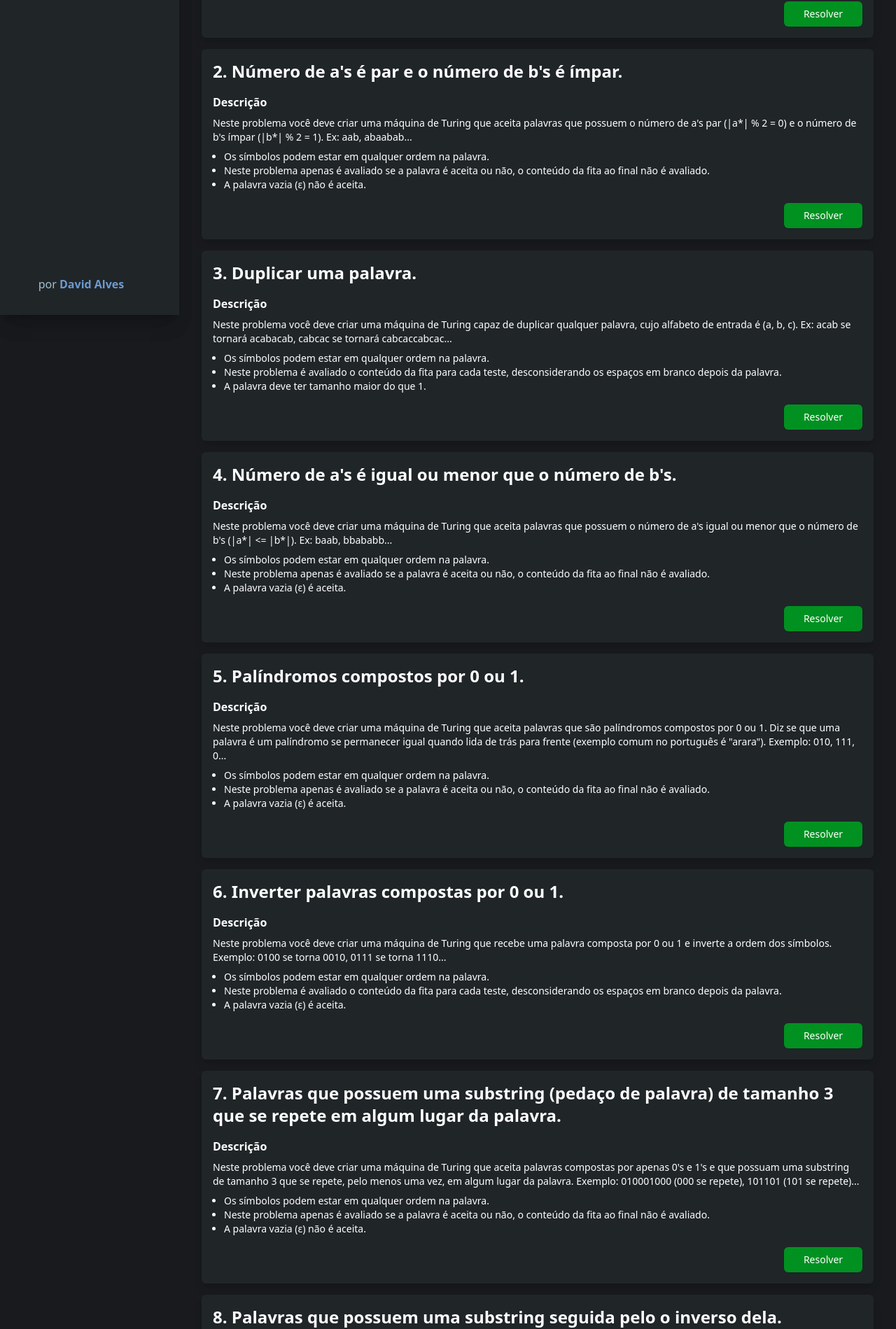
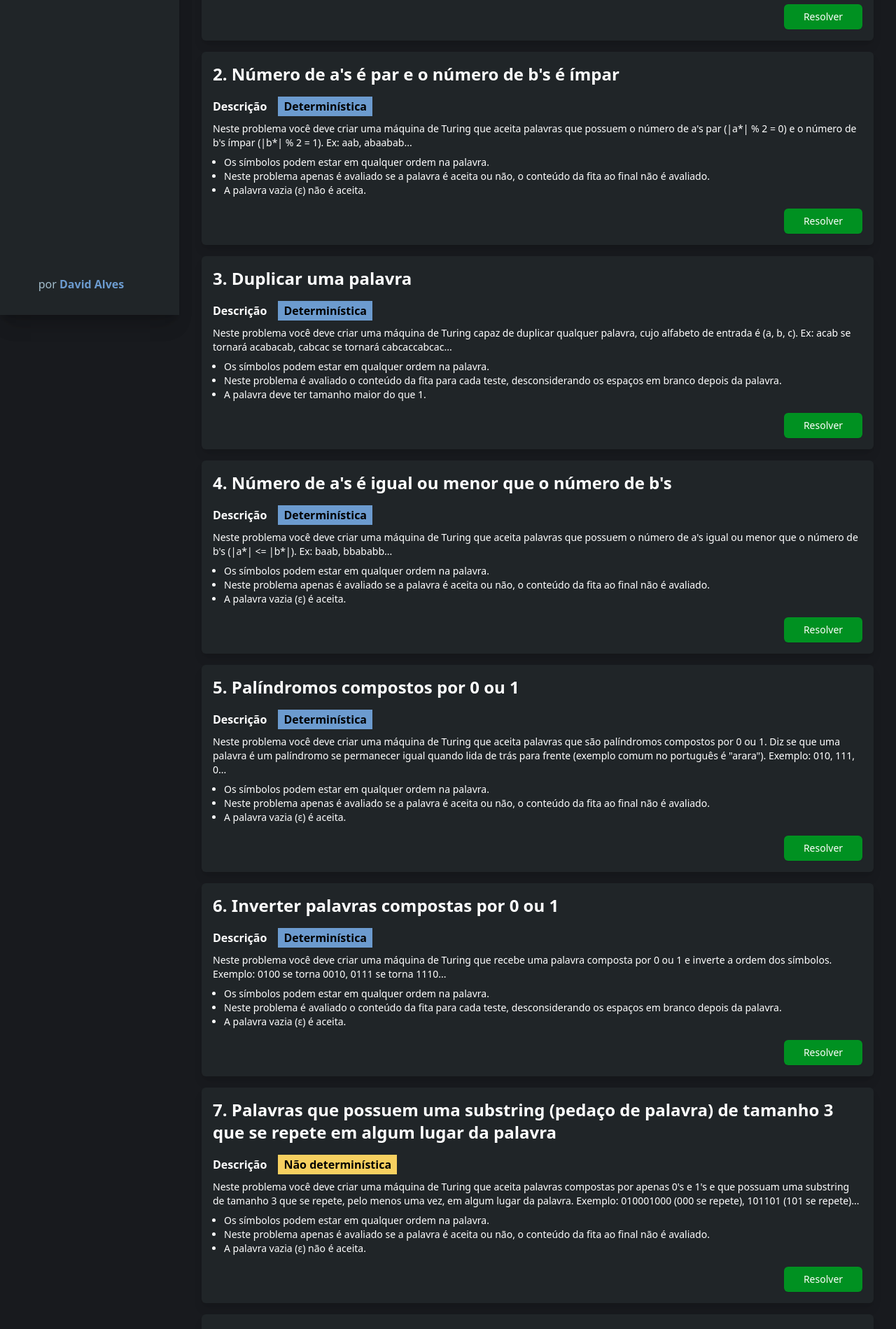
Before and after one commit to dev-david-alves/turing-station, a React (Vite) app: page /turing-station/teste-de-conhecimento in a window 1280 px wide. Shown: the part 350-2249 px from the top of the page at 70% size. Built offline with nearby package versions, Linux system fonts and the light colour scheme; some icons are missing; the HTML template or start-up script is replaced by a standard one.

Commit message:
Update questions view and content.

```diff
--- a/src/pages/question.jsx
+++ b/src/pages/question.jsx
@@ -9,6 +9,7 @@ import { Button } from "../components/Button";
 import { MTNDTM } from "../p5-turing-machines/classes/simulation/multitape-nondeterministic";
 import { cn } from "../utils/cn";
 import { ErrorToast, SuccessToast } from "../components/Toast";
+import { texMap } from "../p5-turing-machines/utils/getTexMaps";
 
 const createTM = ({ data }) => {
   let q = new Set(data.states.map((state) => state.id));
@@ -63,7 +64,18 @@ const createTM = ({ data }) => {
   return new MTNDTM(q, sigma, gamma, delta, startState, finalStates, data.numTapes);
 };
 
-function TestCase({ testCase, answer, showTestIcons }) {
+function TestCase({ testCase, answer, showTestIcons, tapeInTheEnd = [] }) {
+  const [tapes, setTapes] = useState([]);
+
+  useEffect(() => {
+    let aux = "";
+    tapeInTheEnd.forEach((tape) => {
+      aux += tape === texMap["\\Blank"] ? "ε" : tape;
+    });
+
+    setTapes(aux);
+  }, [tapeInTheEnd]);
+
   return (
     <li className="flex w-full items-center justify-between gap-2">
       {showTestIcons ? (
@@ -76,27 +88,36 @@ function TestCase({ testCase, answer, showTestIcons }) {
         </>
       ) : null}
 
-      <p className="w-full max-w-full truncate rounded-md bg-darkenBlue px-4 py-2 font-semibold text-white">
+      <p
+        className={cn(
+          "h-10 w-full max-w-full truncate rounded-md bg-darkenBlue px-4 py-2 font-semibold text-white",
+          typeof testCase.output !== "boolean" && "w-[calc(100%/3)]",
+        )}
+      >
         {testCase.input}
       </p>
-      {/* <p
+
+      {typeof testCase.output !== "boolean" && (
+        <>
+          <p
             className={cn(
-          "w-full max-w-28 truncate rounded-md bg-darkenBlue px-6 py-2 text-center font-semibold text-white",
-          answer && "text-lightGreen",
-          !answer && "text-lightDanger",
+              "h-10 w-[calc(100%/3)] truncate rounded-md bg-darkenBlue px-4 py-2 font-semibold text-white",
+              tapes === testCase.output && "text-lightGreen",
+              tapes !== testCase.output && "text-lightDanger",
             )}
           >
-        {answer ? "Aceita" : "Rejeita"}
-      </p> */}
-      {/* <p
+            {tapes}
+          </p>
+          <p
             className={cn(
-          "w-[calc(100%/3)] rounded-md bg-darkenBlue px-4 py-2 font-semibold text-white",
+              "h-10 w-[calc(100%/3)] truncate rounded-md bg-darkenBlue px-4 py-2 font-semibold text-white",
               testCase.output && "text-lightGreen",
-          !testCase.output && "text-lightDanger",
             )}
           >
-        {testCase.output ? "Aceita" : "Rejeita"}
-      </p> */}
+            {testCase.output}
+          </p>{" "}
+        </>
+      )}
     </li>
   );
 }
@@ -120,6 +141,7 @@ function Question() {
   const [showTestIcons, setShowTestIcons] = useState(false);
   const [showCasesMessage, setShowCasesMessage] = useState(false);
   const [tm, setTM] = useState(null);
+  const [tapeInTheEnd, setTapeInTheEnd] = useState([]);
 
   const handleCheckAnswer = () => {
     setShowTestIcons(true);
@@ -131,12 +153,30 @@ function Question() {
     let testCases = question.testCases.map((testCase) => {
       tm.setComputedWord(testCase.input);
       let { accepted } = tm.fastForward();
+
+      let aux = [];
+      tm.branchs.forEach((branch) => {
+        branch[1].forEach((tape) => {
+          aux.push(tape.getTape().join(""));
+        });
+      });
+      setTapeInTheEnd(aux);
+
       return accepted;
     });
 
     let hiddenTestCases = question.hiddenTestCases.map((testCase) => {
       tm.setComputedWord(testCase.input);
       let { accepted } = tm.fastForward();
+
+      let aux = [];
+      tm.branchs.forEach((branch) => {
+        branch[1].forEach((tape) => {
+          aux.push(tape.getTape().join(""));
+        });
+      });
+      setTapeInTheEnd(aux);
+
       return accepted;
     });
 
@@ -162,6 +202,7 @@ function Question() {
     });
 
     setSimulatorInfo(backup);
+
     setAnswers({
       testCases,
       numTestCasesPassed: testPassed.length,
@@ -194,7 +235,23 @@ function Question() {
           </span>
         </div>
         <div className="flex w-full flex-col gap-2">
+          <div className="flex items-center gap-4">
             <p className="text-md font-semibold text-white">Descrição</p>
+            <div
+              className={cn(
+                "truncate px-2 py-0.5 font-semibold",
+                data.tm_variant === "tm" && "bg-secondaryBlue",
+                data.tm_variant === "ndtm" && "bg-warning",
+                data.tm_variant === "mttm" && "bg-purpleMedium text-white",
+              )}
+            >
+              {data.tm_variant === "tm"
+                ? "Determinística"
+                : data.tm_variant === "ndtm"
+                  ? "Não determinística"
+                  : "Multifitas"}
+            </div>
+          </div>
           <p className="text-sm text-white">{question.description}</p>
           <ul className="w-full px-4 text-white">
             {question.descriptionItems.map((item, index) => (
@@ -231,10 +288,24 @@ function Question() {
                 `${answers.numTestCasesPassed + answers.numHiddenTestCasesPassed}/${question.testCases.length + question.hiddenTestCases.length} casos de teste`}
             </p>
           </div>
-          <div className="flex items-center justify-between gap-2">
-            <p className="w-full text-left font-semibold text-darkVariant">Palavras</p>
-            {/* <p className="w-28 text-left font-semibold text-darkVariant">Resultados</p> */}
-            {/* <p className="w-[calc(100%/3)] text-left font-semibold text-darkVariant">Resultados esperados</p> */}
+          <div className={cn("flex items-center justify-between gap-2", showTestIcons && "ml-10")}>
+            <p
+              className={cn(
+                "text-left font-semibold text-darkVariant",
+                question && question.testCases && typeof question.testCases[0].output !== "boolean"
+                  ? "w-[calc(100%/3)]"
+                  : "w-full",
+              )}
+            >
+              Palavras
+            </p>
+
+            {question && question.testCases && typeof question.testCases[0].output !== "boolean" ? (
+              <>
+                <p className="w-[calc(100%/3)] text-left font-semibold text-darkVariant">Resultados</p>
+                <p className="w-[calc(100%/3)] text-left font-semibold text-darkVariant">Resultados esperados</p>
+              </>
+            ) : null}
           </div>
           <ul className="flex w-full list-disc flex-col gap-2 text-white">
             {question.testCases.map((testCase, index) => (
@@ -243,6 +314,7 @@ function Question() {
                 testCase={testCase}
                 answer={answers ? answers.testCases[index] : null}
                 showTestIcons={showTestIcons}
+                tapeInTheEnd={tapeInTheEnd}
               />
             ))}
           </ul>
--- a/src/pages/viewQuestions.jsx
+++ b/src/pages/viewQuestions.jsx
@@ -4,8 +4,9 @@ import { Button } from "../components/Button";
 import { useQuestionSimulator } from "../providers/question";
 import { useSearchParams } from "react-router-dom";
 import NoData from "/assets/no-data.svg";
+import { cn } from "../utils/cn";
 
-const QuestionSection = ({ currentQuestion, question, questionId }) => {
+const QuestionSection = ({ currentQuestion, question, questionId, tmVariant }) => {
   const navigate = useNavigate();
 
   return (
@@ -14,7 +15,19 @@ const QuestionSection = ({ currentQuestion, question, questionId }) => {
         {currentQuestion}. {question.title}
       </h2>
       <div className="flex w-full flex-col gap-2">
-        <p className="text-md font-semibold text-white">Descrição</p>
+        <div className="flex items-center gap-4">
+          <p className="text-md font-semibold text-white">Descrição</p>
+          <div
+            className={cn(
+              "truncate px-2 py-0.5 font-semibold",
+              tmVariant === "tm" && "bg-secondaryBlue",
+              tmVariant === "ndtm" && "bg-warning",
+              tmVariant === "mttm" && "bg-purpleMedium text-white",
+            )}
+          >
+            {tmVariant === "tm" ? "Determinística" : tmVariant === "ndtm" ? "Não determinística" : "Multifitas"}
+          </div>
+        </div>
         <p className="text-sm text-white">{question.description}</p>
         <ul className="w-full px-4 text-white">
           {question.descriptionItems.map((item, index) => (
@@ -69,7 +82,13 @@ function ViewQuestion() {
       {finalData.length > 0 ? (
         <>
           {finalData.map((item, index) => (
-            <QuestionSection key={index} currentQuestion={index + 1} question={item.question} questionId={item.id} />
+            <QuestionSection
+              key={index}
+              currentQuestion={index + 1}
+              question={item.question}
+              questionId={item.id}
+              tmVariant={item.tm_variant}
+            />
           ))}
         </>
       ) : (
--- a/src/providers/question.jsx
+++ b/src/providers/question.jsx
@@ -29,7 +29,7 @@ const QuestionSimulatorProvider = ({ children }) => {
       },
       question: {
         solved: false,
-        title: "Número de a's é igual ao dobro do número de b's.",
+        title: "Número de a's é igual ao dobro do número de b's",
         description:
           "Neste problema você deve criar uma máquina de Turing que aceita palavras que possuem o número de a's igual ao dobro do número de b's. Ex: aab, aaaabb...",
         descriptionItems: [
@@ -70,7 +70,7 @@ const QuestionSimulatorProvider = ({ children }) => {
     // Done
     {
       id: "P4vt2KLWxiXdhNp9UvWe",
-      name: "Número de a's é par e o número de b's é ímpar.",
+      name: "Número de a's é par e o número de b's é ímpar",
       open: true,
       fullScreen: false,
       focused: true,
@@ -81,7 +81,7 @@ const QuestionSimulatorProvider = ({ children }) => {
       bottomDrawerOpen: false,
       stayOption: true,
       data: {
-        name: "Número de a's é par e o número de b's é ímpar.",
+        name: "Número de a's é par e o número de b's é ímpar",
         canvasScale: 1,
         variant: "tm",
         numTapes: 1,
@@ -92,7 +92,7 @@ const QuestionSimulatorProvider = ({ children }) => {
       },
       question: {
         solved: false,
-        title: "Número de a's é par e o número de b's é ímpar.",
+        title: "Número de a's é par e o número de b's é ímpar",
         description:
           "Neste problema você deve criar uma máquina de Turing que aceita palavras que possuem o número de a's par (|a*| % 2 = 0) e o número de b's ímpar (|b*| % 2 = 1). Ex: aab, abaabab...",
         descriptionItems: [
@@ -137,7 +137,7 @@ const QuestionSimulatorProvider = ({ children }) => {
     // Done
     {
       id: "y7RvIp5P8eCsGvgXM6mj",
-      name: "Duplicar uma palavra.",
+      name: "Duplicar uma palavra",
       open: true,
       fullScreen: false,
       focused: true,
@@ -148,7 +148,7 @@ const QuestionSimulatorProvider = ({ children }) => {
       bottomDrawerOpen: false,
       stayOption: true,
       data: {
-        name: "Duplicar uma palavra.",
+        name: "Duplicar uma palavra",
         canvasScale: 1,
         variant: "tm",
         numTapes: 1,
@@ -159,7 +159,7 @@ const QuestionSimulatorProvider = ({ children }) => {
       },
       question: {
         solved: false,
-        title: "Duplicar uma palavra.",
+        title: "Duplicar uma palavra",
         description:
           "Neste problema você deve criar uma máquina de Turing capaz de duplicar qualquer palavra, cujo alfabeto de entrada é (a, b, c). Ex: acab se tornará acabacab, cabcac se tornará cabcaccabcac...",
         descriptionItems: [
@@ -200,7 +200,7 @@ const QuestionSimulatorProvider = ({ children }) => {
     // Done
     {
       id: "K7hzz66zXgWitSHmu9uu",
-      name: "Número de a's é igual ou menor que o número de b's.",
+      name: "Número de a's é igual ou menor que o número de b's",
       open: true,
       fullScreen: false,
       focused: true,
@@ -211,7 +211,7 @@ const QuestionSimulatorProvider = ({ children }) => {
       bottomDrawerOpen: false,
       stayOption: true,
       data: {
-        name: "Número de a's é igual ou menor que o número de b's.",
+        name: "Número de a's é igual ou menor que o número de b's",
         canvasScale: 1,
         variant: "tm",
         numTapes: 1,
@@ -222,7 +222,7 @@ const QuestionSimulatorProvider = ({ children }) => {
       },
       question: {
         solved: false,
-        title: "Número de a's é igual ou menor que o número de b's.",
+        title: "Número de a's é igual ou menor que o número de b's",
         description:
           "Neste problema você deve criar uma máquina de Turing que aceita palavras que possuem o número de a's igual ou menor que o número de b's (|a*| <= |b*|). Ex: baab, bbababb...",
         descriptionItems: [
@@ -271,7 +271,7 @@ const QuestionSimulatorProvider = ({ children }) => {
     // Done
     {
       id: "E0BndlSHCPRyzTqNZT5d",
-      name: "Palíndromos compostos por 0 ou 1.",
+      name: "Palíndromos compostos por 0 ou 1",
       open: true,
       fullScreen: false,
       focused: true,
@@ -282,7 +282,7 @@ const QuestionSimulatorProvider = ({ children }) => {
       bottomDrawerOpen: false,
       stayOption: true,
       data: {
-        name: "Palíndromos compostos por 0 ou 1.",
+        name: "Palíndromos compostos por 0 ou 1",
         canvasScale: 1,
         variant: "tm",
         numTapes: 1,
@@ -293,7 +293,7 @@ const QuestionSimulatorProvider = ({ children }) => {
       },
       question: {
         solved: false,
-        title: "Palíndromos compostos por 0 ou 1.",
+        title: "Palíndromos compostos por 0 ou 1",
         description:
           'Neste problema você deve criar uma máquina de Turing que aceita palavras que são palíndromos compostos por 0 ou 1. Diz se que uma palavra é um palíndromo se permanecer igual quando lida de trás para frente (exemplo comum no português é "arara"). Exemplo: 010, 111, 0...',
         descriptionItems: [
@@ -342,7 +342,7 @@ const QuestionSimulatorProvider = ({ children }) => {
     // Done
     {
       id: "WvABF6EkLmOwKKUpfIWI",
-      name: "Inverter palavras compostas por 0 ou 1.",
+      name: "Inverter palavras compostas por 0 ou 1",
       open: true,
       fullScreen: false,
       focused: true,
@@ -353,7 +353,7 @@ const QuestionSimulatorProvider = ({ children }) => {
       bottomDrawerOpen: false,
       stayOption: true,
       data: {
-        name: "Inverter palavras compostas por 0 ou 1.",
+        name: "Inverter palavras compostas por 0 ou 1",
         canvasScale: 1,
         variant: "tm",
         numTapes: 1,
@@ -364,7 +364,7 @@ const QuestionSimulatorProvider = ({ children }) => {
       },
       question: {
         solved: false,
-        title: "Inverter palavras compostas por 0 ou 1.",
+        title: "Inverter palavras compostas por 0 ou 1",
         description:
           "Neste problema você deve criar uma máquina de Turing que recebe uma palavra composta por 0 ou 1 e inverte a ordem dos símbolos. Exemplo: 0100 se torna 0010, 0111 se torna 1110...",
         descriptionItems: [
@@ -409,7 +409,7 @@ const QuestionSimulatorProvider = ({ children }) => {
     // Done
     {
       id: "CSubqpBYLzrddsNHiGMx",
-      name: "Palavras que possuem uma substring (pedaço de palavra) de tamanho 3 que se repete em algum lugar da palavra.",
+      name: "Palavras que possuem uma substring (pedaço de palavra) de tamanho 3 que se repete em algum lugar da palavra",
       open: true,
       fullScreen: false,
       focused: true,
@@ -420,7 +420,7 @@ const QuestionSimulatorProvider = ({ children }) => {
       bottomDrawerOpen: false,
       stayOption: true,
       data: {
-        name: "Palavras que possuem uma substring (pedaço de palavra) de tamanho 3 que se repete em algum lugar da palavra.",
+        name: "Palavras que possuem uma substring (pedaço de palavra) de tamanho 3 que se repete em algum lugar da palavra",
         canvasScale: 1,
         variant: "ndtm",
         numTapes: 1,
@@ -432,7 +432,7 @@ const QuestionSimulatorProvider = ({ children }) => {
       question: {
         solved: false,
         title:
-          "Palavras que possuem uma substring (pedaço de palavra) de tamanho 3 que se repete em algum lugar da palavra.",
+          "Palavras que possuem uma substring (pedaço de palavra) de tamanho 3 que se repete em algum lugar da palavra",
         description:
           "Neste problema você deve criar uma máquina de Turing que aceita palavras compostas por apenas 0's e 1's e que possuam uma substring de tamanho 3 que se repete, pelo menos uma vez, em algum lugar da palavra. Exemplo: 010001000 (000 se repete), 101101 (101 se repete)...",
         descriptionItems: [
@@ -477,7 +477,7 @@ const QuestionSimulatorProvider = ({ children }) => {
     // Done
     {
       id: "PBzlf7AU3rZqAfyzUaKo",
-      name: "Palavras que possuem uma substring seguida pelo o inverso dela.",
+      name: "Palavras que possuem uma substring seguida pelo seu inverso",
       open: true,
       fullScreen: false,
       focused: true,
@@ -488,7 +488,7 @@ const QuestionSimulatorProvider = ({ children }) => {
       bottomDrawerOpen: false,
       stayOption: true,
       data: {
-        name: "Palavras que possuem uma substring seguida pelo o inverso dela.",
+        name: "Palavras que possuem uma substring seguida pelo seu inverso",
         canvasScale: 1,
         variant: "ndtm",
         numTapes: 1,
@@ -499,7 +499,7 @@ const QuestionSimulatorProvider = ({ children }) => {
       },
       question: {
         solved: false,
-        title: "Palavras que possuem uma substring seguida pelo o inverso dela.",
+        title: "Palavras que possuem uma substring seguida pelo seu inverso",
         description:
           "Neste problema você deve criar uma máquina de Turing que aceita palavras compostas por apenas 0's e 1's e são formadas por uma substring qualquer seguida por ela mesmo invertida. Seja x uma substring de w e y = inverso(x), w = xy. Exemplo: 001100 (001 é a substring e 100 é o inverso dela), 1001001001 (10010 é a substring e 01001 é o inverso dela)...",
         descriptionItems: [
@@ -540,7 +540,7 @@ const QuestionSimulatorProvider = ({ children }) => {
     // Done
     {
       id: "2CCJIubpwoxiRdhXM5tR",
-      name: "Palavras que possuem um número de a's seguido pelo mesmo número de b's seguido pelo mesmo número de c's.",
+      name: "Palavras que possuem um número de a's seguido pelo mesmo número de b's seguido pelo mesmo número de c's",
       open: true,
       fullScreen: false,
       focused: true,
@@ -551,7 +551,7 @@ const QuestionSimulatorProvider = ({ children }) => {
       bottomDrawerOpen: false,
       stayOption: true,
       data: {
-        name: "Palavras que possuem um número de a's seguido pelo mesmo número de b's seguido pelo mesmo número de c's.",
+        name: "Palavras que possuem um número de a's seguido pelo mesmo número de b's seguido pelo mesmo número de c's",
         canvasScale: 1,
         variant: "mttm",
         numTapes: 2,
@@ -563,7 +563,7 @@ const QuestionSimulatorProvider = ({ children }) => {
       question: {
         solved: false,
         title:
-          "Palavras que possuem um número de a's seguido pelo mesmo número de b's seguido pelo mesmo número de c's.",
+          "Palavras que possuem um número de a's seguido pelo mesmo número de b's seguido pelo mesmo número de c's",
         description:
           "Neste problema você deve criar uma máquina de Turing, utilizando 2 (duas) fitas, que aceita palavras compostas por apenas a's, b's e c's e que possuem um número de a's seguido pelo mesmo número de b's seguido pelo mesmo número de c's. Exemplo: abc, aabbcc, aaabbbccc...",
         descriptionItems: [
@@ -604,7 +604,7 @@ const QuestionSimulatorProvider = ({ children }) => {
     // Done
     {
       id: "o3fqhuX21Dff9JO1mNMo",
-      name: "Palavras que possuem uma substring seguida por ela mesmo repetida.",
+      name: "Palavras que possuem uma substring seguida por ela mesmo repetida",
       open: true,
       fullScreen: false,
       focused: true,
@@ -615,7 +615,7 @@ const QuestionSimulatorProvider = ({ children }) => {
       bottomDrawerOpen: false,
       stayOption: true,
       data: {
-        name: "Palavras que possuem uma substring seguida por ela mesmo repetida.",
+        name: "Palavras que possuem uma substring seguida por ela mesmo repetida",
         canvasScale: 1,
         variant: "mttm",
         numTapes: 2,
@@ -626,7 +626,7 @@ const QuestionSimulatorProvider = ({ children }) => {
       },
       question: {
         solved: false,
-        title: "Palavras que possuem uma substring seguida por ela mesmo repetida.",
+        title: "Palavras que possuem uma substring seguida por ela mesmo repetida",
         description:
           "Neste problema você deve criar uma máquina de Turing, utilizando 2 (duas) fitas, que aceita palavras que possuem apenas a's, b's e c's e que sejam compostas por uma substring qualquer seguida por ela mesmo repetida. Seja x uma substring de w, w = xx. Exemplo: abcabc, aabbccaabbcc, aaabbbcccaaabbbccc...",
         descriptionItems: [
@@ -711,16 +711,16 @@ const QuestionSimulatorProvider = ({ children }) => {
     );
   };
 
-  // useEffect(() => {
-  //   const data = localStorage.getItem("questionsInfo");
-  //   if (data) {
-  //     setQuestionSimulatorInfo(JSON.parse(data));
-  //   }
-  // }, []);
+  useEffect(() => {
+    const data = localStorage.getItem("questionsInfo");
+    if (data) {
+      setQuestionSimulatorInfo(JSON.parse(data));
+    }
+  }, []);
 
-  // useEffect(() => {
-  //   localStorage.setItem("questionsInfo", JSON.stringify(questionSimulatorInfo));
-  // }, [questionSimulatorInfo]);
+  useEffect(() => {
+    localStorage.setItem("questionsInfo", JSON.stringify(questionSimulatorInfo));
+  }, [questionSimulatorInfo]);
 
   return (
     <QuestionSimulatorContext.Provider
```
Lines whose indentation alone changed are shown as unchanged.
